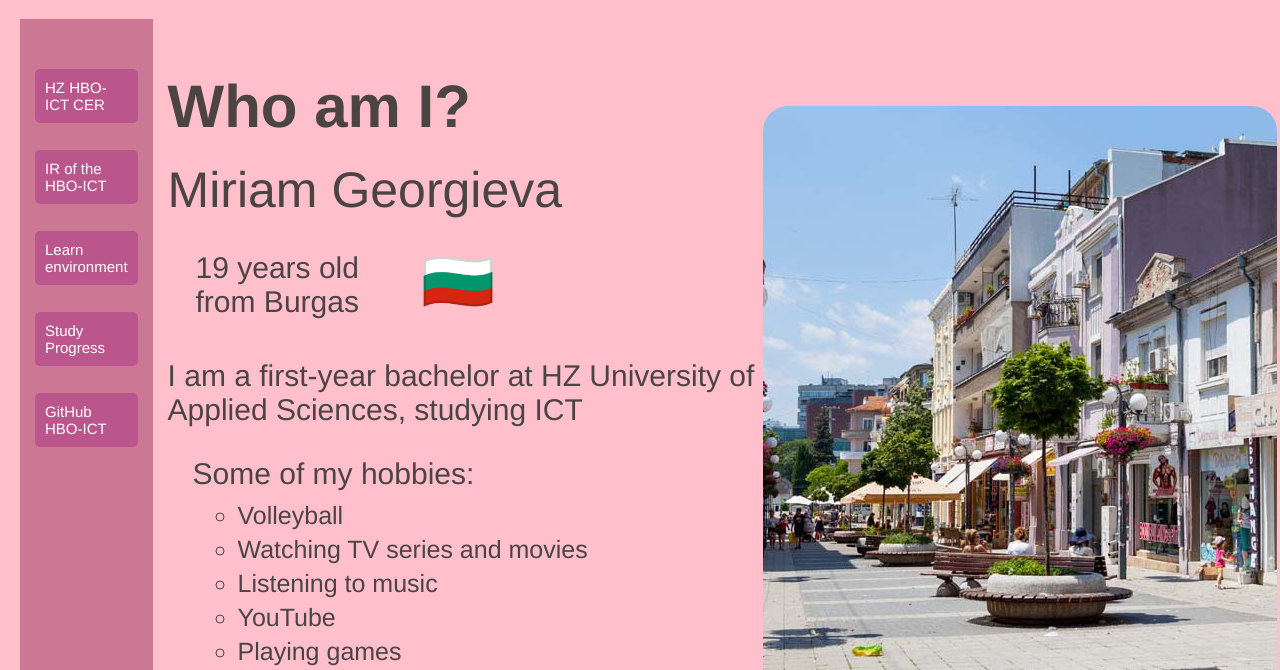
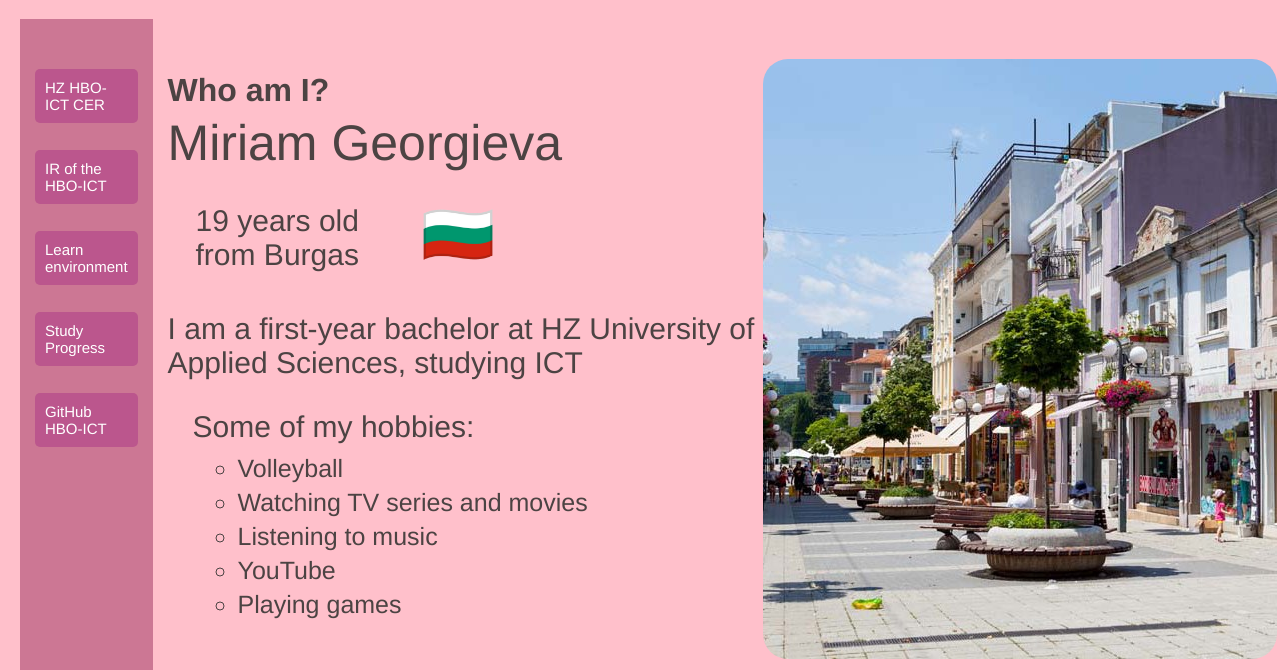
Before and after one commit to mirka175/geor0027.github.io, a plain HTML site: page html/profile.html in a window 1280 px wide. Shown: the part 130-800 px from the top of the page. Drawn offline with Linux system fonts and the light colour scheme.

Commit message:
Add changes
profile.html

```diff
--- a/css/profile.css
+++ b/css/profile.css
@@ -1,6 +1,4 @@
-.p1 {
-    font-size: 60px;
-    font-weight: bold;
+.h1 {
     margin-bottom: 20px;
 }
 
--- a/html/profile.html
+++ b/html/profile.html
@@ -42,7 +42,7 @@
     </aside>
 
     <main>
-      <p class="p1">Who am I?</p>
+      <h1>Who am I?</h1>
       <p class="p2">Miriam Georgieva</p>
       <table>
         <tr>
```
